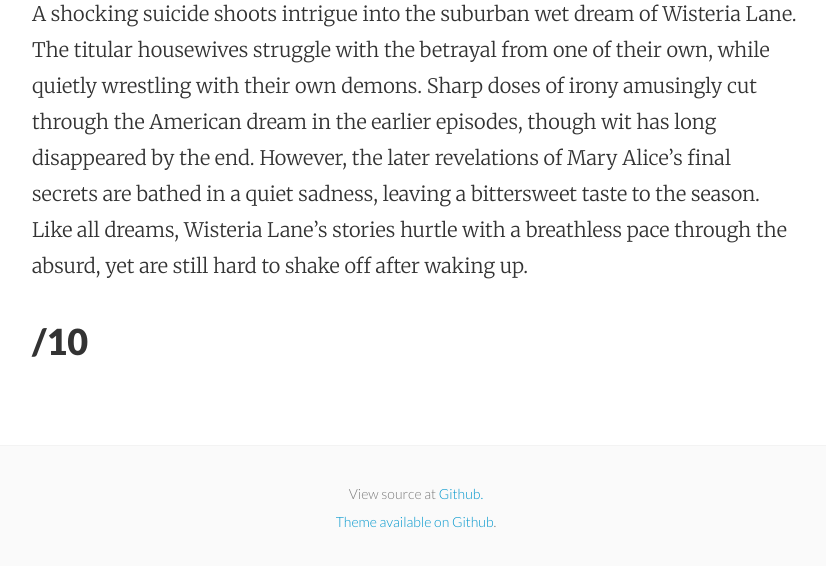
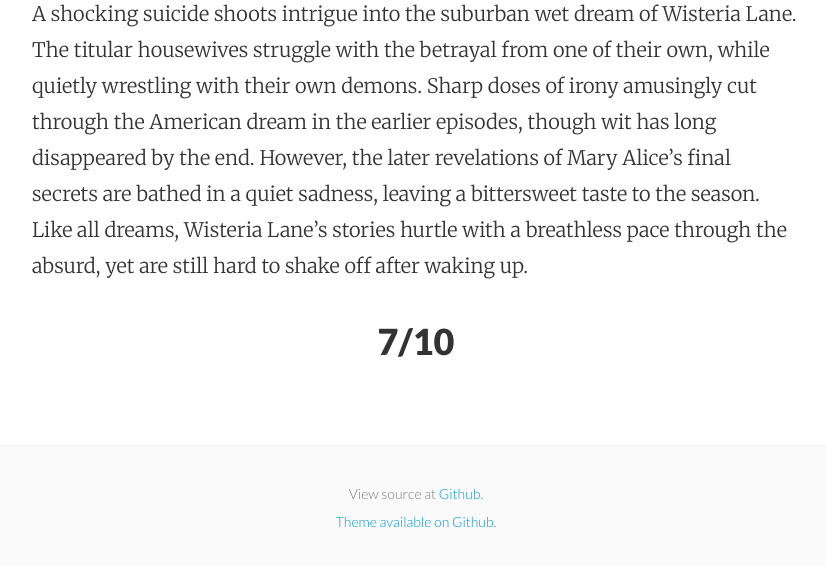
Before and after one commit to perryjd/adahn6.github.io, a Jekyll site: the page built from _posts/2015-06-26-desperate-housewives.markdown, in a window 1280 px wide. Shown: the part 607-1173 px from the top of the page, without its empty margins (224-1050 px from the left). Built offline with Jekyll 4.4.1, drawn with Linux system fonts in a browser that asks for light colours; Markdown is read by kramdown in place of the engine named in the settings.

Commit message:
testing again

```diff
--- a/_layouts/post.html
+++ b/_layouts/post.html
@@ -17,7 +17,7 @@
 
 <article class="post-content">
   {{ content }}
-  <p align='center'><h3> {{post.score}}/10</h3></p>
+  <p align="center"><h3 style="text-align:center"> {{page.score}}/10</h3></p>
 </article>
 
 {% if site.show_sharing_icons %}
--- a/_posts/2015-06-26-desperate-housewives.markdown
+++ b/_posts/2015-06-26-desperate-housewives.markdown
@@ -4,7 +4,7 @@
 date:       2015-06-27
 summary:    Review of Desperate Housewives Season One
 categories: tv desperate_housewives
-score: 7
+score:      7
 ---
 
 ![desperate housewives image](http://i.huffpost.com/gen/2045836/images/o-DESPERATE-HOUSEWIVES-SCENE-facebook.jpg)
```
